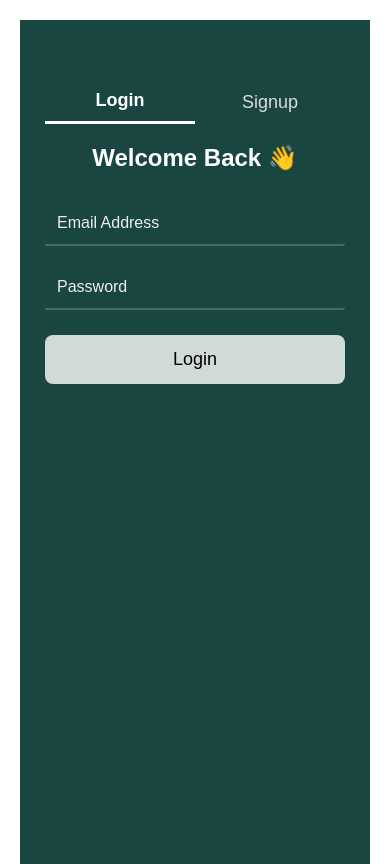
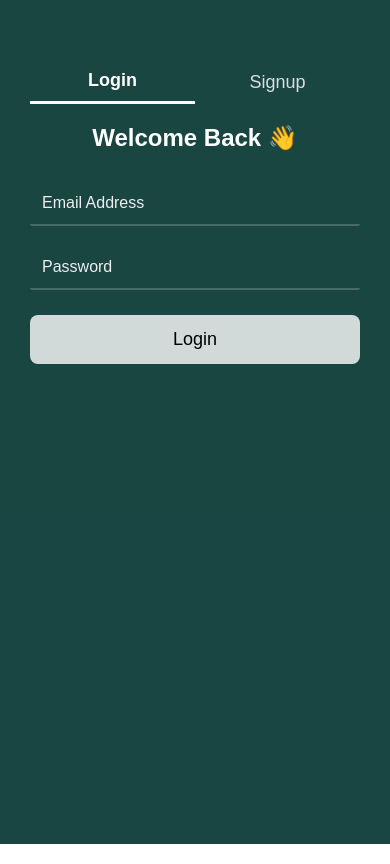
Before and after one commit to Dhinesh-WK/FormValidation, a plain HTML site: page index.html in a window 390 px wide. Drawn offline with Linux system fonts and the light colour scheme.

Commit message:
Update style.css

```diff
--- a/style.css
+++ b/style.css
@@ -154,13 +154,13 @@ input::placeholder {
     body {
         justify-content: flex-start;
         align-items: flex-start;
-        padding: 20px;
+        padding: 0px;
     }
 
     .auth-box {
         width: 100%;
         height: 100vh;
-        padding: 40px 25px;
+        padding: 40px 30px;
         border-radius: 0;
         background-color: rgba(0, 50, 45, 0.9);
     }
```
